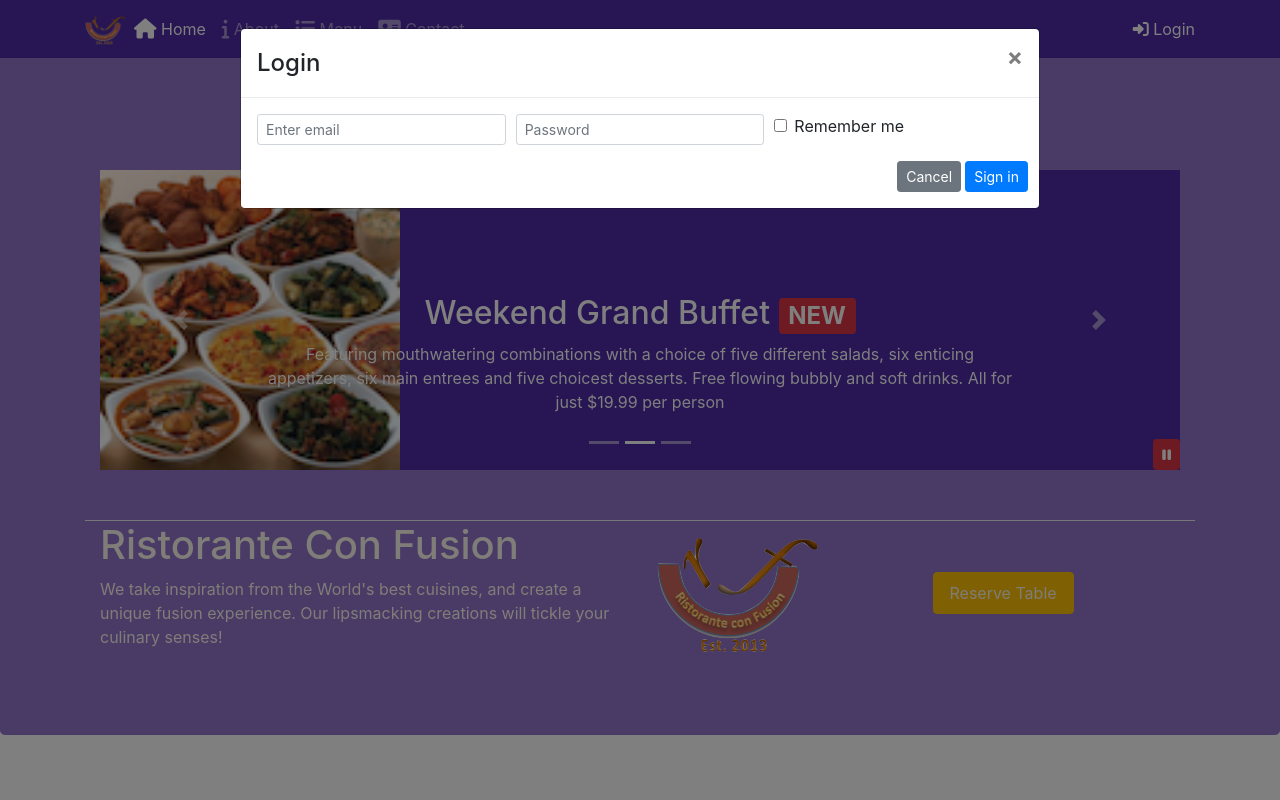
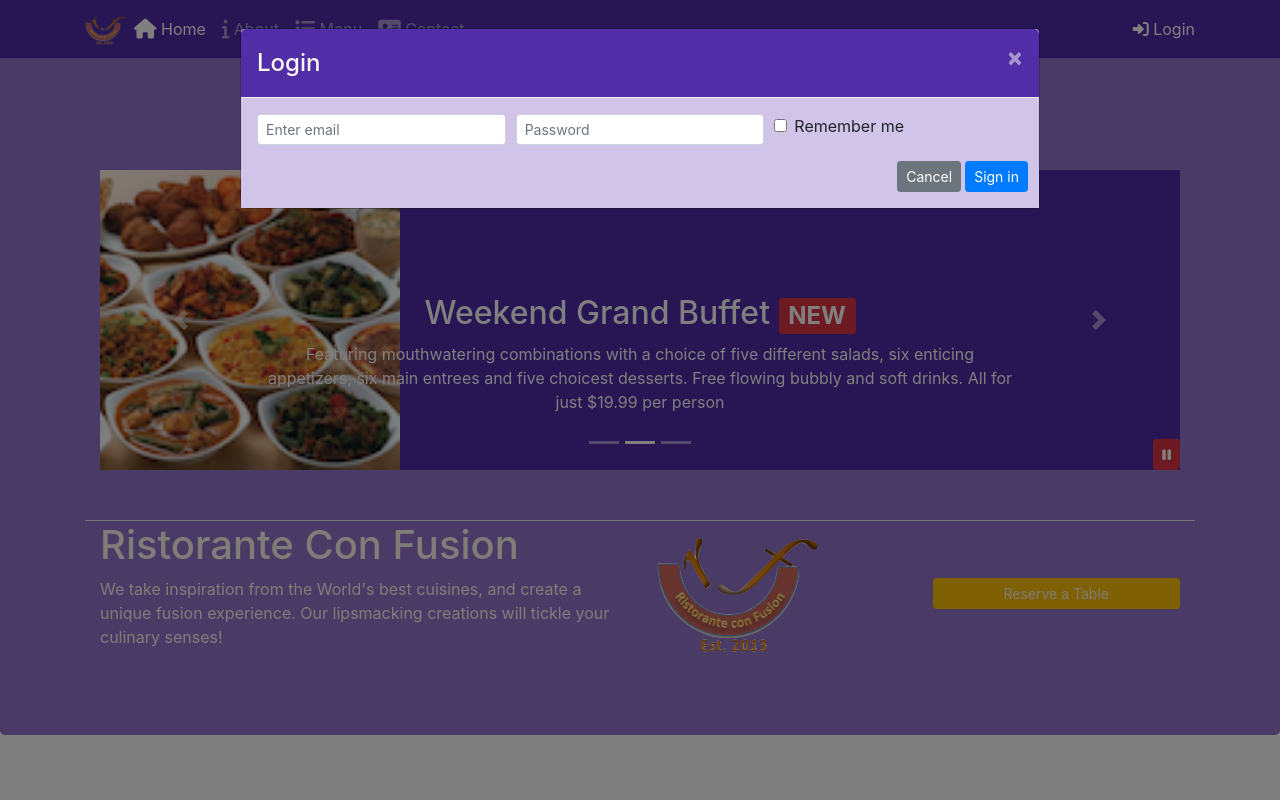
Before and after one commit to akshikachoudhary1/Bootstrap4, a website: page index.html in a window 1280 px wide. Both pictures are taken after a click on the link "Login". Shown: the top 800 px of the page. Drawn offline with nearby package versions, Linux system fonts and the light colour scheme.

Commit message:
Assignment4

```diff
--- a/css/styles.scss
+++ b/css/styles.scss
@@ -77,3 +77,17 @@ body{
     bottom: 0px;
     z-index: 1;
 }
+.modal-header {
+	background:$background-dark;
+	color:floralwhite;
+
+	button {
+		color:floralwhite;
+	}
+}
+.modal-body {
+	background:$background-pale;
+}
+.modal-footer {
+	background:$background-light;
+}
--- a/index.html
+++ b/index.html
@@ -30,9 +30,15 @@
                     <li class="nav-item"><a class="nav-link" href="/contactus.html"><span class="fa fa-address-card fa-lg"></span> Contact</a></li>
             </ul>
             <span class="navbar-text">
-                    <a data-toggle="modal" data-target="#loginModal">
+                <a type="button" id="loginButton">
                     <span class="fa fa-sign-in"></span> Login</a>
-                </span>
+            </span>
+
+
+
+
+
+
             </div>
         </div>
 
@@ -145,10 +151,11 @@
                     <img src="img/logo.png" class="img-fluid">
                 </div>
                 <div class="col-12 col-sm-3 align-self-center">
-                <span class="navbar-text">
+                    <a type="button" class="btn btn-warning btn-sm btn-block" role="button" id="reserveButton" title="Or Call us at +852 12345678">Reserve a Table</a>
 
-                    <a class="btn btn-warning nav-link btn-block" role="button" data-toggle="modal" data-target="#reservationModal"> Reserve Table</a>
-                </span>
+
+
+
                 </div>
 
 
@@ -365,10 +372,17 @@
                     $("#carouselButton").children("span").addClass('fa-pause');
                 }
             });
+             $('#reserveButton').click(function(){
+        $('#reservationModal').modal('show');
+    });
+    $('#loginButton').click(function(){
+        $('#loginModal').modal('show');
+    });
 
         });
     </script>
 
+
 </body>
 
 </html>
```
Also changed, not shown: css/styles.css.
